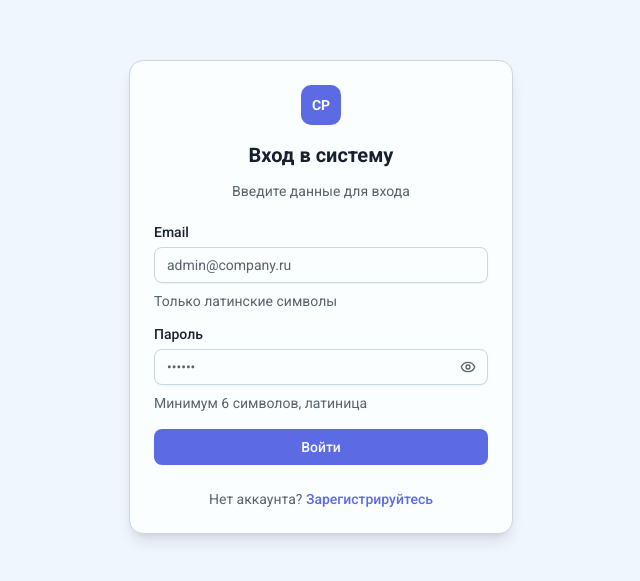
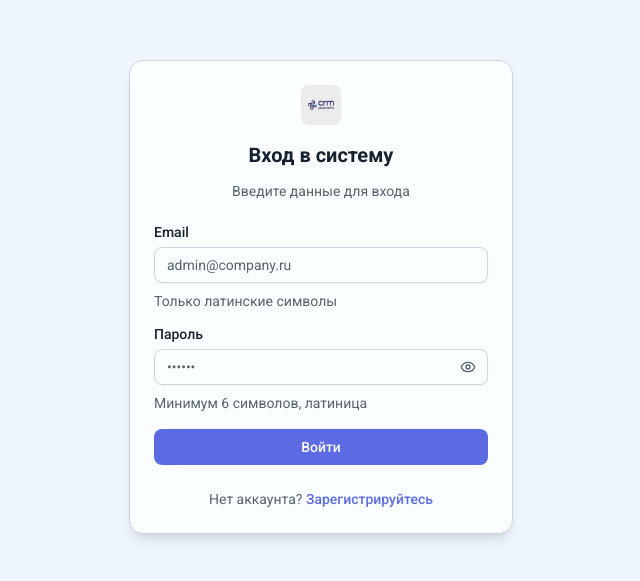
Before and after one commit to AnatolyKostarev/crm-payments, a React (Vite) app in the folder apps/web/: page /login in a window 1280 px wide. Shown: the part 103-684 px from the top of the page, without its empty margins (319-959 px from the left). Built offline with nearby package versions, Linux system fonts and the light colour scheme; no server answers; the HTML template or start-up script is replaced by a standard one.

Commit message:
feat: add crm logo

```diff
--- a/apps/web/src/pages/login/LoginPage.tsx
+++ b/apps/web/src/pages/login/LoginPage.tsx
@@ -1,3 +1,4 @@
+import { useState } from 'react'
 import { Link } from 'react-router'
 import {
   Card,
@@ -8,15 +9,28 @@ import {
   CardTitle,
 } from '@/components/ui/card'
 import { LoginForm } from '@/features/auth'
+import LogoIcon from '../../assets/logo.png'
 
 export function LoginPage() {
+  const [logoBroken, setLogoBroken] = useState(false)
+
   return (
     <div className="flex min-h-screen items-center justify-center bg-muted/30 px-4 py-8 sm:py-12">
       <Card className="w-full max-w-sm shadow-lg">
         <CardHeader className="space-y-1 text-center">
-          <div className="mx-auto mb-2 flex h-10 w-10 items-center justify-center rounded-lg bg-primary text-sm font-bold text-primary-foreground">
-            CP
+          <div className="mx-auto mb-2 flex h-10 w-10 items-center justify-center text-sm font-bold text-primary">
+            {!logoBroken ? (
+              <img
+                src={LogoIcon}
+                alt="CRM Payments logo"
+                className="h-10 w-10 object-contain rounded-md"
+                onError={() => setLogoBroken(true)}
+              />
+            ) : (
+              'CP'
+            )}
           </div>
+
           <CardTitle className="text-xl">Вход в систему</CardTitle>
           <CardDescription>Введите данные для входа</CardDescription>
         </CardHeader>
--- a/apps/web/src/pages/register/RegisterPage.tsx
+++ b/apps/web/src/pages/register/RegisterPage.tsx
@@ -1,3 +1,4 @@
+import { useState } from 'react'
 import { Link } from 'react-router'
 import {
   Card,
@@ -8,14 +9,26 @@ import {
   CardTitle,
 } from '@/components/ui/card'
 import { RegisterForm } from '@/features/auth'
+import LogoIcon from '../../assets/logo.png'
 
 export function RegisterPage() {
+  const [logoBroken, setLogoBroken] = useState(false)
+
   return (
     <div className="flex min-h-screen items-center justify-center bg-muted/30 px-4 py-8 sm:py-12">
       <Card className="w-full max-w-sm shadow-lg">
         <CardHeader className="space-y-1 text-center">
-          <div className="mx-auto mb-2 flex h-10 w-10 items-center justify-center rounded-lg bg-primary text-sm font-bold text-primary-foreground">
-            CP
+          <div className="mx-auto mb-2 flex h-10 w-10 items-center justify-center text-sm font-bold text-primary">
+            {!logoBroken ? (
+              <img
+                src={LogoIcon}
+                alt="CRM Payments logo"
+                className="h-10 w-10 object-contain rounded-md"
+                onError={() => setLogoBroken(true)}
+              />
+            ) : (
+              'CP'
+            )}
           </div>
           <CardTitle className="text-xl">Регистрация</CardTitle>
           <CardDescription>Создайте аккаунт для вашей компании</CardDescription>
--- a/apps/web/src/widgets/app-layout/Sidebar.tsx
+++ b/apps/web/src/widgets/app-layout/Sidebar.tsx
@@ -17,12 +17,16 @@ import {
   isNavItemActive,
   mainNavItems,
 } from '@/app/config/navigation'
+import LogoIcon from '../../assets/logo.png'
+import { useState } from 'react'
 
 interface AppSidebarProps {
   onNavigate?: () => void
 }
 
 export function AppSidebar({ onNavigate }: AppSidebarProps) {
+  const [logoBroken, setLogoBroken] = useState(false)
+
   const location = useLocation()
   const { isMobile, setOpenMobile } = useSidebar()
 
@@ -38,11 +42,29 @@ export function AppSidebar({ onNavigate }: AppSidebarProps) {
       <SidebarHeader>
         <SidebarMenu>
           <SidebarMenuItem>
-            <SidebarMenuButton size="lg" asChild>
-              <NavLink to="/" onClick={handleNavigate}>
-                <div className="flex aspect-square size-8 items-center justify-center rounded-lg bg-primary text-primary-foreground">
+            <SidebarMenuButton
+              size="lg"
+              asChild
+            >
+              <NavLink
+                to="/"
+                onClick={handleNavigate}
+              >
+                <div className="mx-auto mb-0 flex h-8 w-8 items-center justify-center text-sm font-bold text-primary">
+                  {!logoBroken ? (
+                    <img
+                      src={LogoIcon}
+                      alt="CRM Payments logo"
+                      className="h-8 w-8 object-contain rounded-md"
+                      onError={() => setLogoBroken(true)}
+                    />
+                  ) : (
+                    <span className="text-sm font-bold">CP</span>
+                  )}
+                </div>
+                {/* <div className="flex aspect-square size-8 items-center justify-center rounded-lg bg-primary text-primary-foreground">
                   <span className="text-sm font-bold">CP</span>
-                </div>
+                </div> */}
                 <span className="font-semibold">CRM Payments</span>
               </NavLink>
             </SidebarMenuButton>
@@ -67,7 +89,10 @@ export function AppSidebar({ onNavigate }: AppSidebarProps) {
                       isActive={isActive}
                       tooltip={label}
                     >
-                      <NavLink to={to} onClick={handleNavigate}>
+                      <NavLink
+                        to={to}
+                        onClick={handleNavigate}
+                      >
                         <Icon />
                         <span>{label}</span>
                       </NavLink>
@@ -95,7 +120,10 @@ export function AppSidebar({ onNavigate }: AppSidebarProps) {
                   isActive={isActive}
                   tooltip={label}
                 >
-                  <NavLink to={to} onClick={handleNavigate}>
+                  <NavLink
+                    to={to}
+                    onClick={handleNavigate}
+                  >
                     <Icon />
                     <span>{label}</span>
                   </NavLink>
```
Also changed, not shown: apps/web/public/logo.png (added), apps/web/src/assets/logo.png (added).
